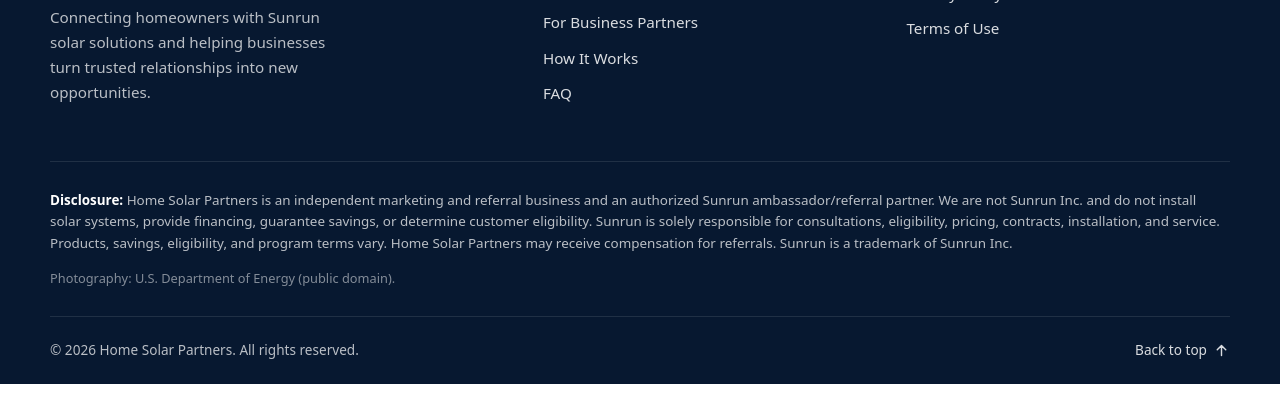
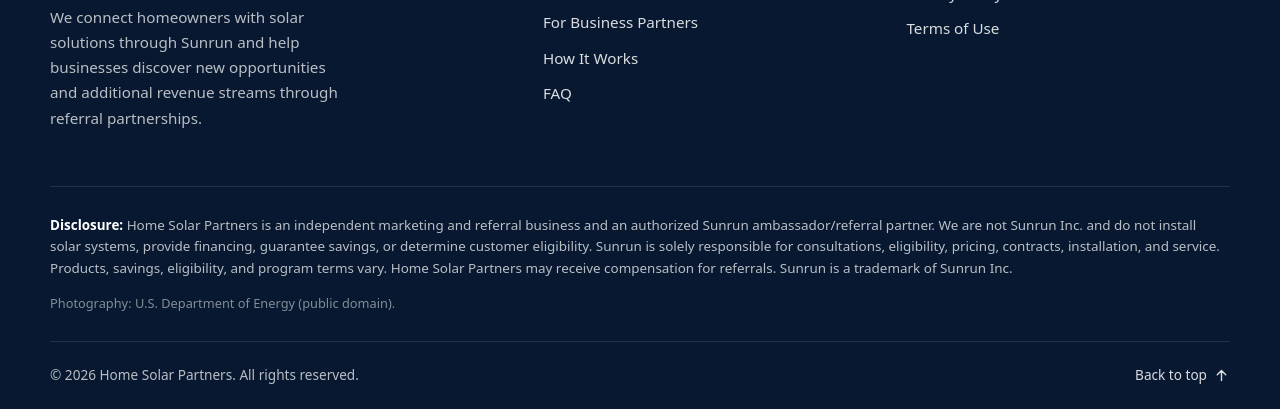
Before and after one commit to housepartner801/homesolarpartners, a plain HTML site: page index.html in a window 1280 px wide. Shown: the part 7907-8316 px from the top of the page. Before the commit the page ends 8291 px from the top, so only its background shows below. Drawn offline with Linux system fonts and the light colour scheme.

Commit message:
Use new subheadline as footer tagline
Co-Authored-By: Claude Opus 5.5 <noreply@anthropic.com>

```diff
--- a/index.html
+++ b/index.html
@@ -525,7 +525,7 @@
       <div class="footer-top">
         <div class="footer-brand">
           <img src="/assets/img/home-solar-partners-logo-white.svg" alt="Home Solar Partners" width="200" height="82" loading="lazy">
-          <p>Connecting homeowners with Sunrun solar solutions and helping businesses turn trusted relationships into new opportunities.</p>
+          <p>We connect homeowners with solar solutions through Sunrun and help businesses discover new opportunities and additional revenue streams through referral partnerships.</p>
         </div>
         <nav class="footer-nav" aria-label="Footer">
           <h2 class="footer-title">Explore</h2>
```
